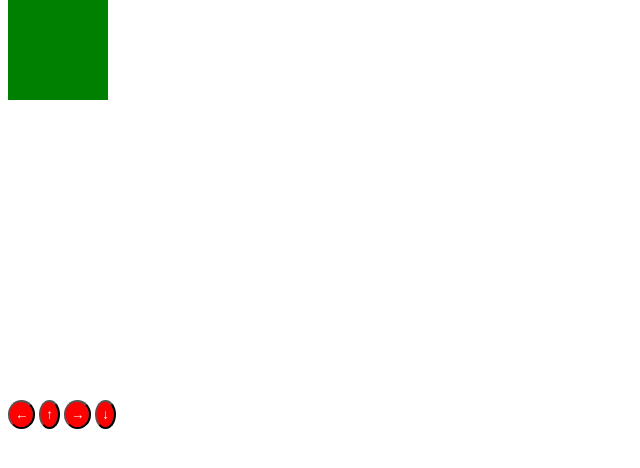
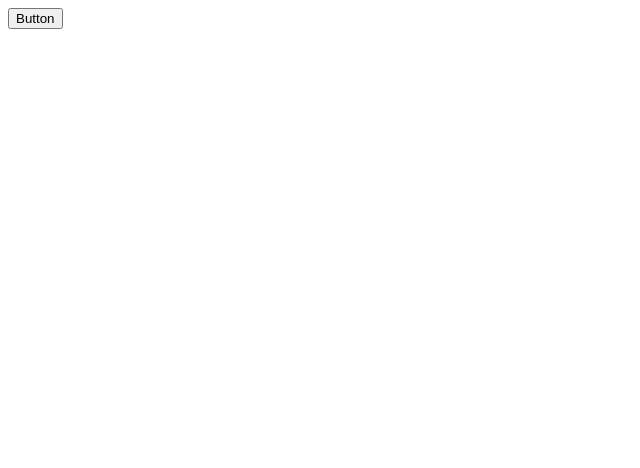
Before and after one commit to MomadeJuniorz/simple---game, a plain HTML site: page index.html in a window 1280 px wide. Shown: the whole page, without its empty margins (0-640 px from the left). Drawn offline with Linux system fonts and the light colour scheme.

Commit message:
Revert "updating the content"

```diff
--- a/index.html
+++ b/index.html
@@ -1,66 +1 @@
-<style type="text/css">
-	#player{
-		width: 100px;
-		height: 100px;
-		background: green;
-	}
-
-	button{
-		padding: 5px;
-		background:red;
-		color: white;
-		border-radius: 50%;
-	}
-
-	.controller{
-		margin-top: 400px;
-	}
-</style>
-
-
-	<div id="player"></div>
-<div class="controller">
-	<button onclick="left()">&larr;</button>
-
-	<button onclick="up()">&uarr;</button>
-
-	<button onclick="right()">&rarr;</button>
-
-	<button onclick="down()">&darr;</button>
-</div>
-
-<script type="text/javascript">
-	let player = document.getElementById('player');
-	let movement =10;
-	let steps = 2;
-	player.style.position="absolute";
-	player.style.top=0;
-
-
-	function add(){
-		console.log()
-	}
-
-
-	/*function up() {
-		steps--;
-		player.style.top=movement-steps;
-	}
-
-
-	function down() {
-		steps++;
-		player.style.top=movement*steps;
-	}
-
-	function arrowLeft() {
-		steps--;
-		player.style.top=movement-steps;
-	}
-
-	function arrowRight() {
-		steps++;
-		player.style.top=movement*steps;
-	}*/
-
-</script>
+<button>Button</button>
```
